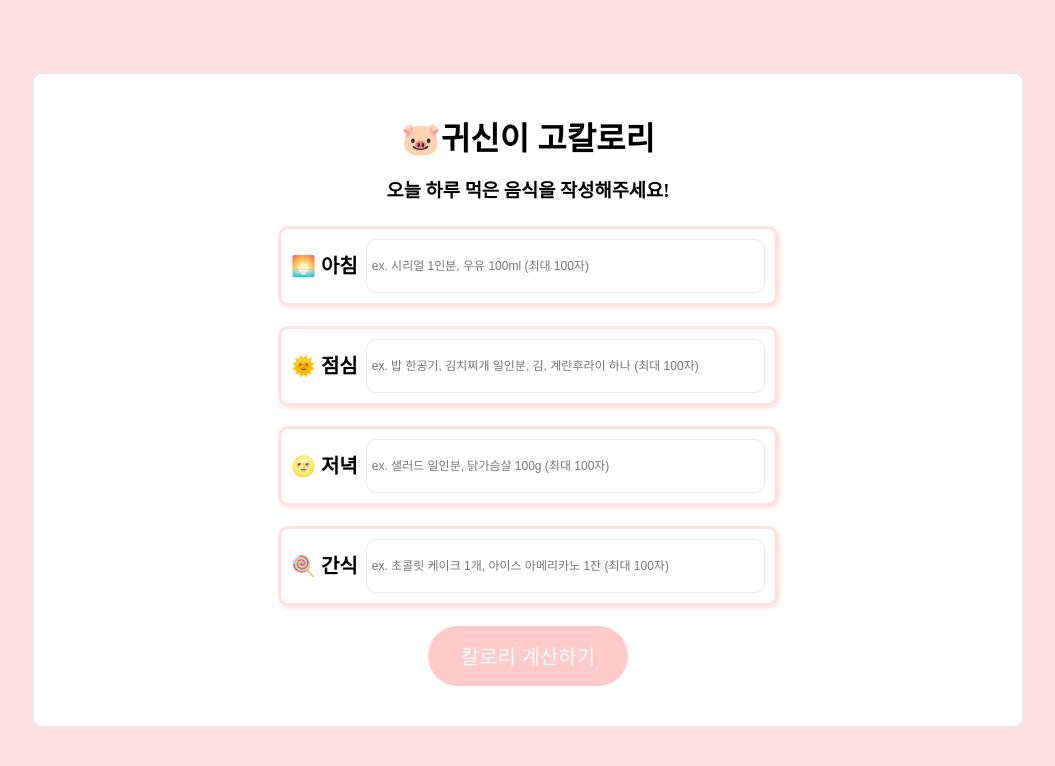
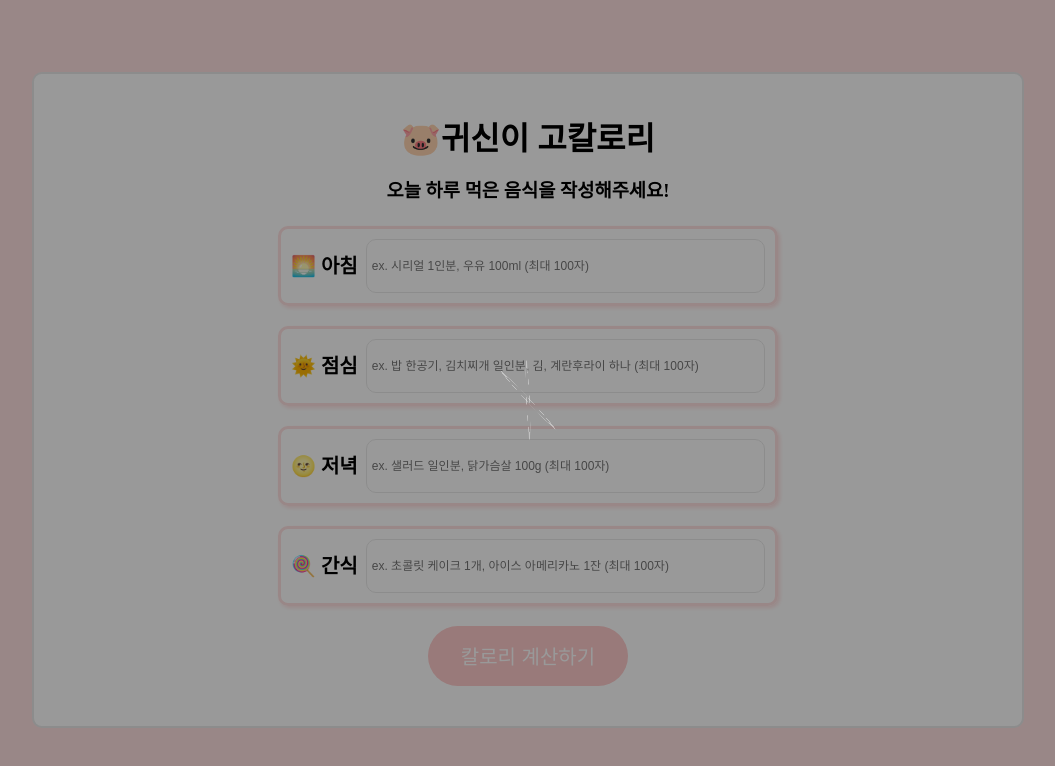
Before and after one commit to hyen43/Hells_Calculator, a Next.js app: page / in a window 1280 px wide. Shown: the top 766 px of the page, without its empty margins (112-1167 px from the left). Built offline with nearby package versions, Linux system fonts and the light colour scheme.

Commit message:
STYLE: spinner 스타일 및 사이즈 변경

```diff
--- a/app/page.tsx
+++ b/app/page.tsx
@@ -79,6 +79,7 @@ export default function Page() {
         ))}
         <Button handleClick={handleClick} title="칼로리 계산하기" />
       </Wrapper>
+      <Spinner />
       {loading && <Spinner />}
     </>
   );
--- a/components/Spinner.tsx
+++ b/components/Spinner.tsx
@@ -17,7 +17,7 @@ const SpinnerWrapper = styled.div`
 export default function Spinner() {
   return (
     <SpinnerWrapper>
-      <RingLoader color="#FF9E9E" />
+      <RingLoader color="#ffffff" size={80} />
     </SpinnerWrapper>
   );
 }
```
